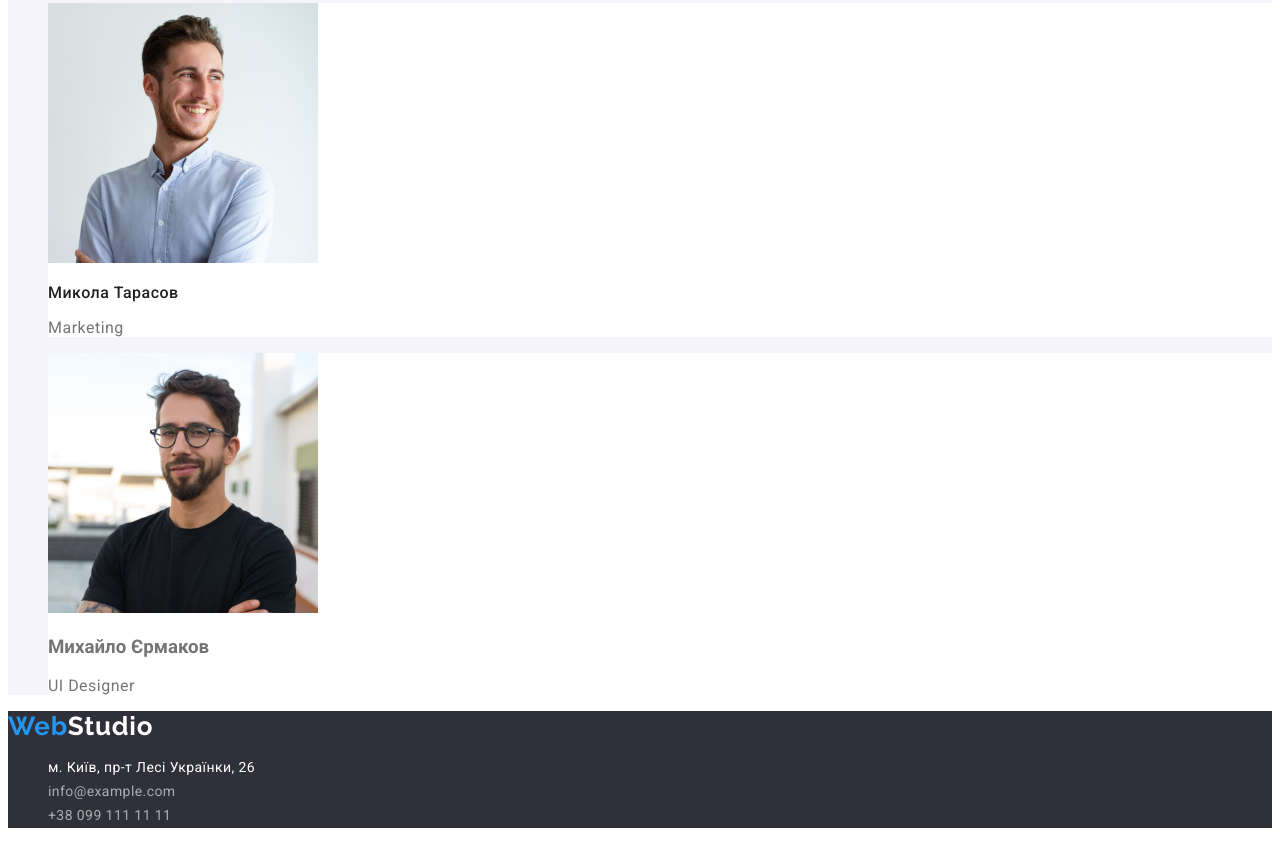
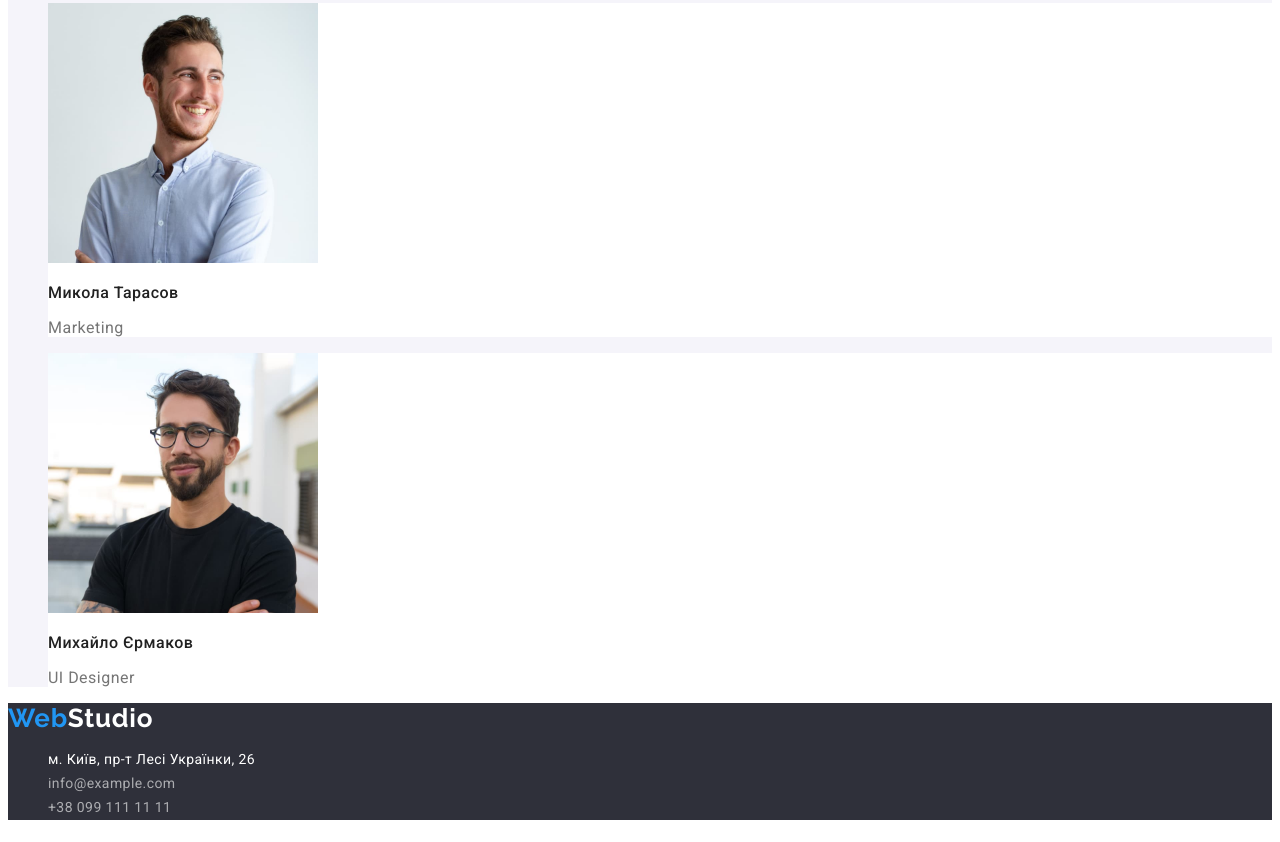
Before and after one commit to AnkA852456/goit-markup-hw-03, a plain HTML site: page index.html in a window 1280 px wide. Shown: the part 2432-3274 px from the top of the page. Drawn offline with Linux system fonts and the light colour scheme.

Commit message:
HW2-after-mentorss-corrections

```diff
--- a/index.html
+++ b/index.html
@@ -145,7 +145,7 @@
               width="270"
               height="260"
             />
-            <h3>Михайло Єрмаков</h3>
+            <h3 class="section-comand-list">Михайло Єрмаков</h3>
             <p class="comand-position" lang="en">UI Designer</p>
           </li>
         </ul>
```
